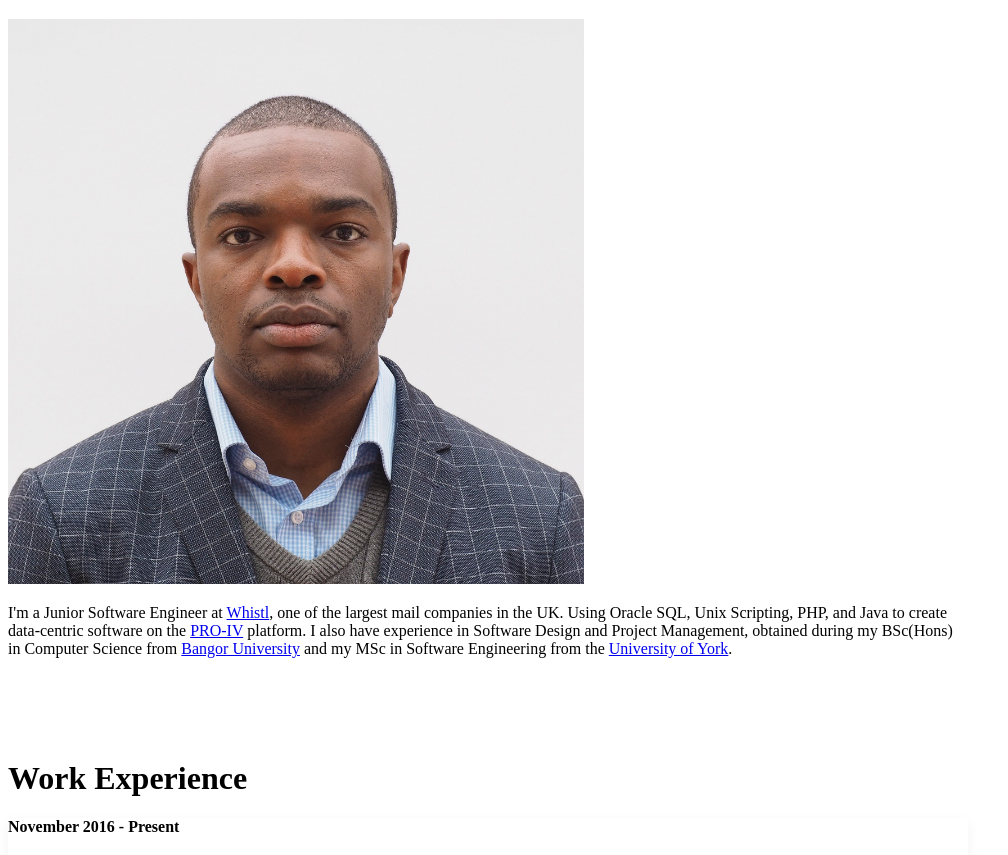
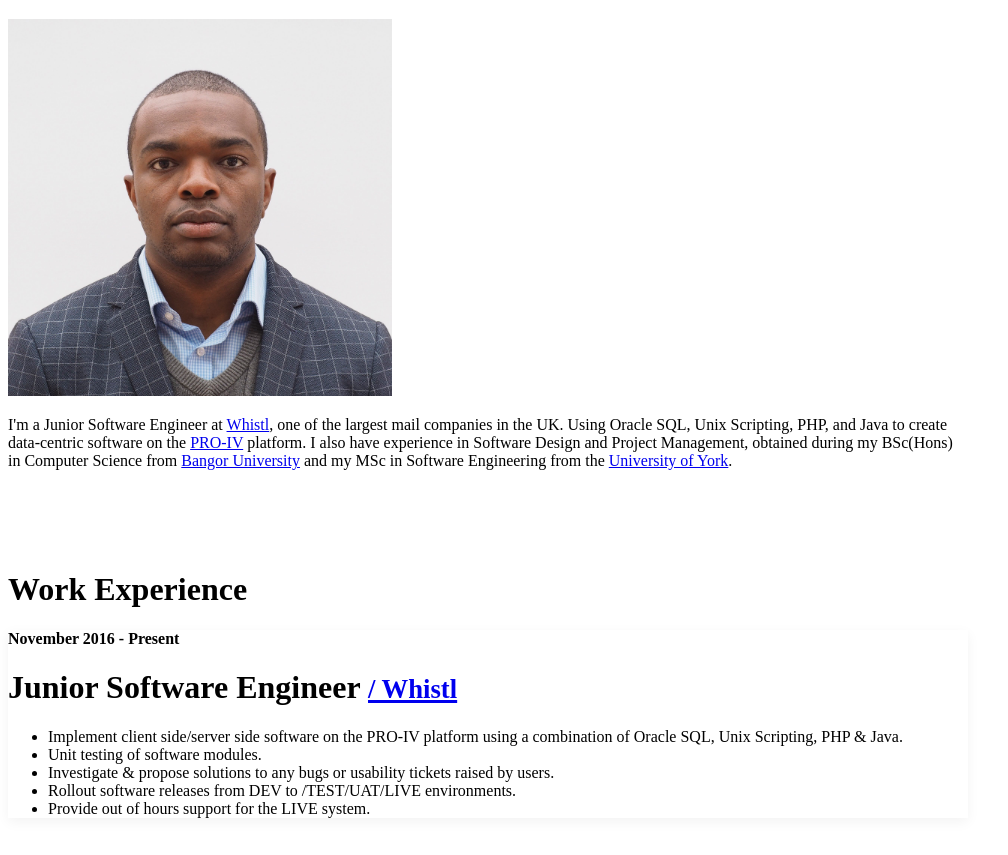
Before and after one commit to chilobe/chilobe.github.io, a plain HTML site: page index.html in a window 1280 px wide. Shown: the part 229-1084 px from the top of the page, without its empty margins (0-1008 px from the left). Drawn offline with nearby package versions, Linux system fonts and the light colour scheme.

Commit message:
more animation effects

```diff
--- a/stylesheets/styles.css
+++ b/stylesheets/styles.css
@@ -10,7 +10,7 @@ html {
 
 .card
 {
-   transition: transform 133ms;
+   transition: transform 133ms ease-in-out;
 }
 .card:hover
 {
@@ -23,8 +23,14 @@ html {
 
 .img-thumbnail
 {
-  max-width: 60%;
-  max-height: 60%;
+  max-width: 40%;
+  max-height: 40%;
+   transition: transform 133ms ease-in-out;
+}
+
+.img-thumbnail:hover
+{
+  transform: scale(1.3);
 }
 
 .top-padded
```
Also changed, not shown: index.html (+14 -0 lines).
